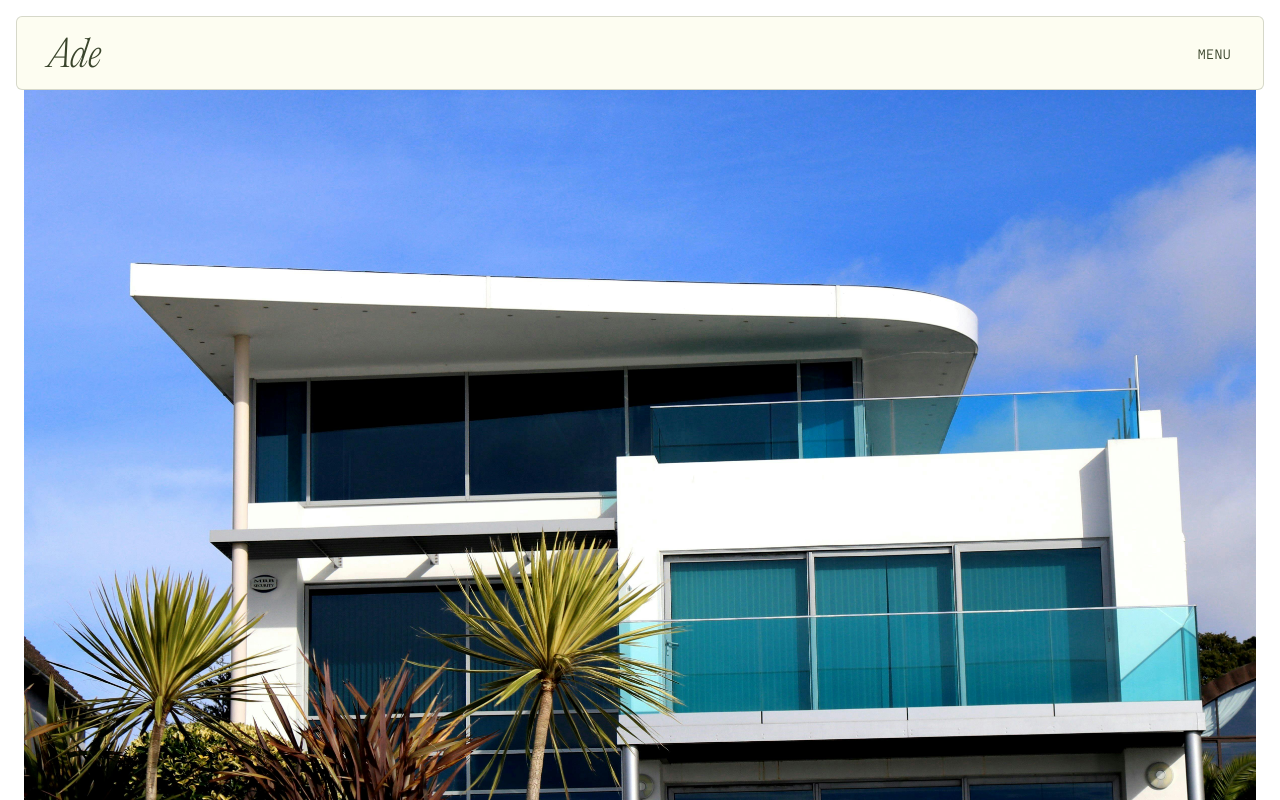
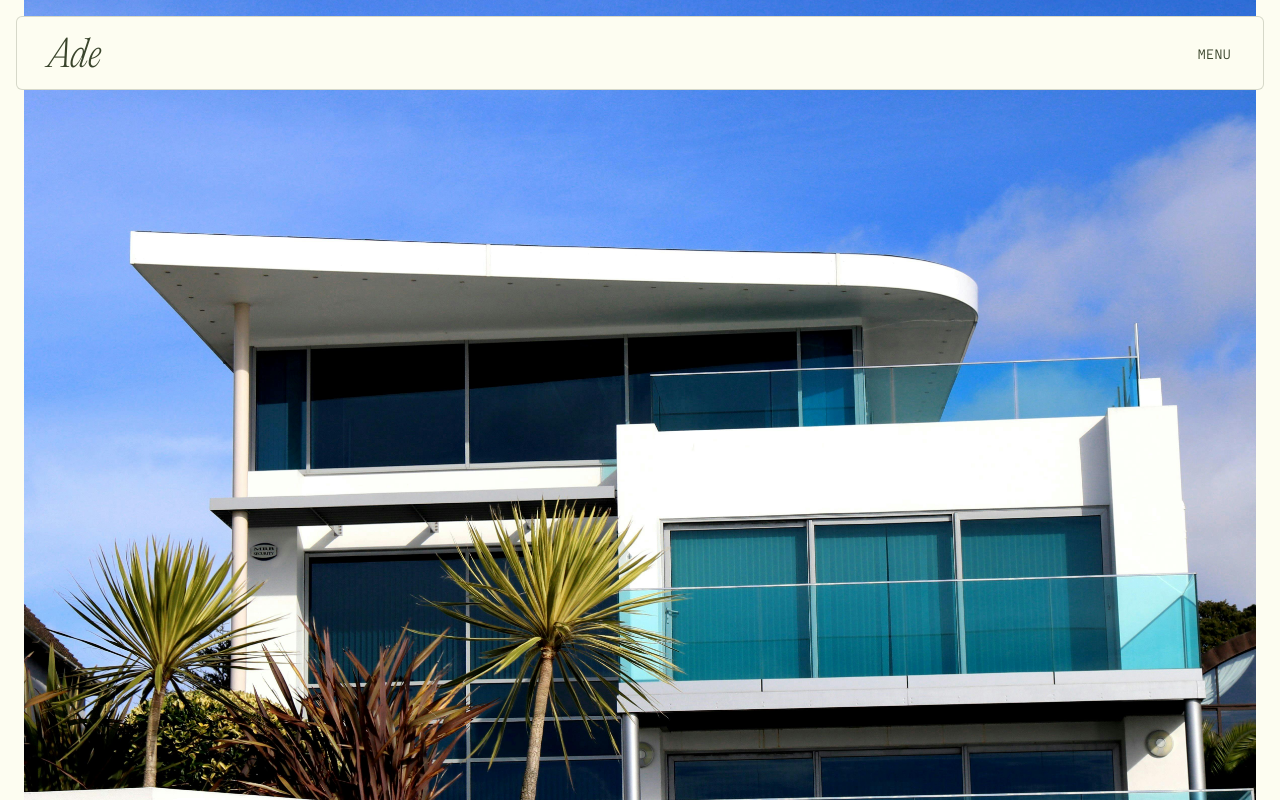
Before and after one commit to cdom27/ade-react-typescript-frontend, a React (Vite) app: page / in a window 1280 px wide. Shown: the top 800 px of the page. Built offline with nearby package versions, Linux system fonts and the light colour scheme.

Commit message:
remove duplicated classes

```diff
--- a/src/layouts/PageLayout.tsx
+++ b/src/layouts/PageLayout.tsx
@@ -14,9 +14,7 @@ const PageLayout = ({ children, className }: Props) => {
       <ScrollRestoration />
       <Nav />
       <main
-        className={`bg-bg-primary text-content-primary min-h-screen pt-8 pb-20 ${
-          className || ''
-        }`}
+        className={`bg-primary text-content min-h-screen ${className || ''}`}
       >
         {children}
       </main>
```
